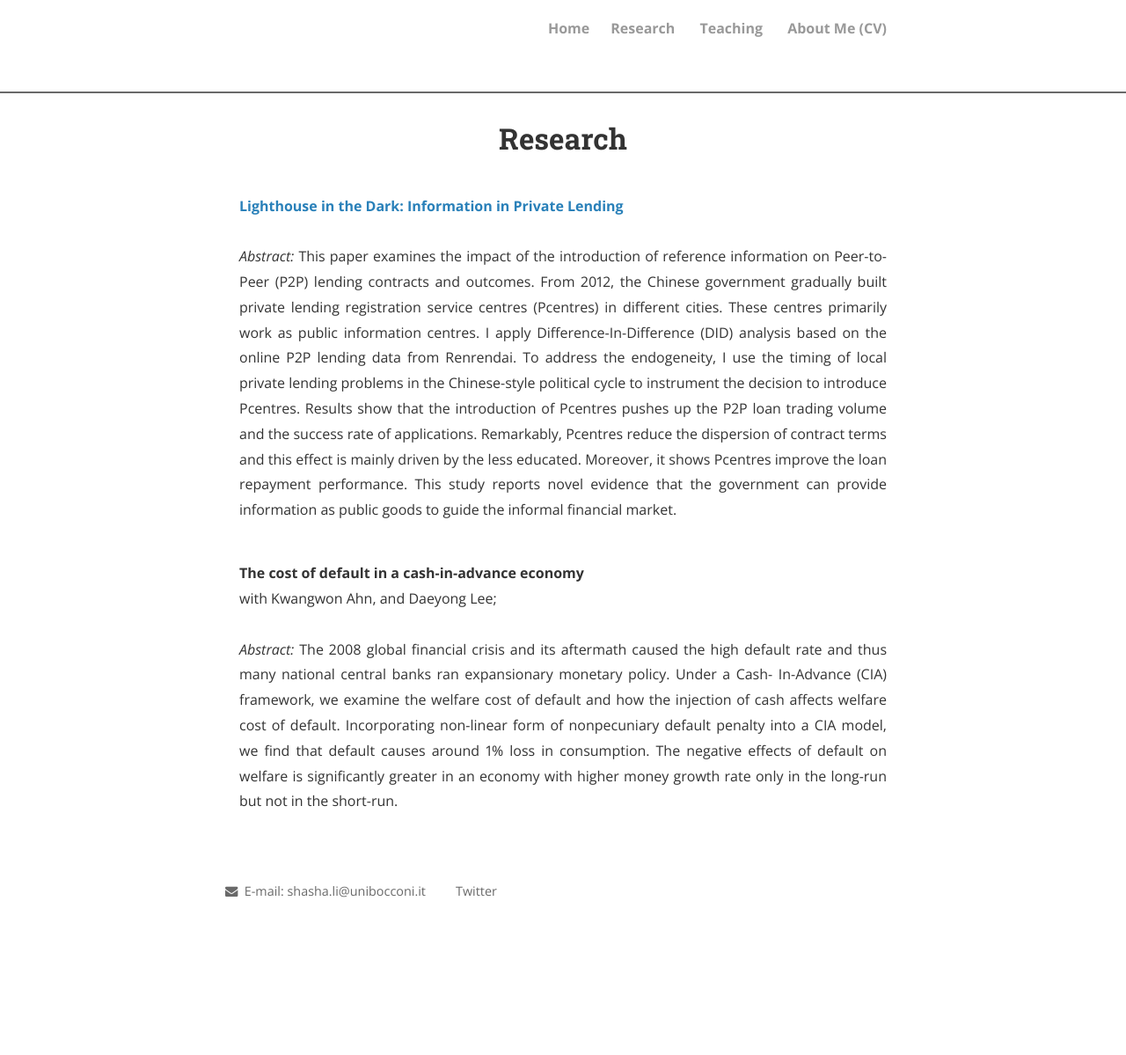
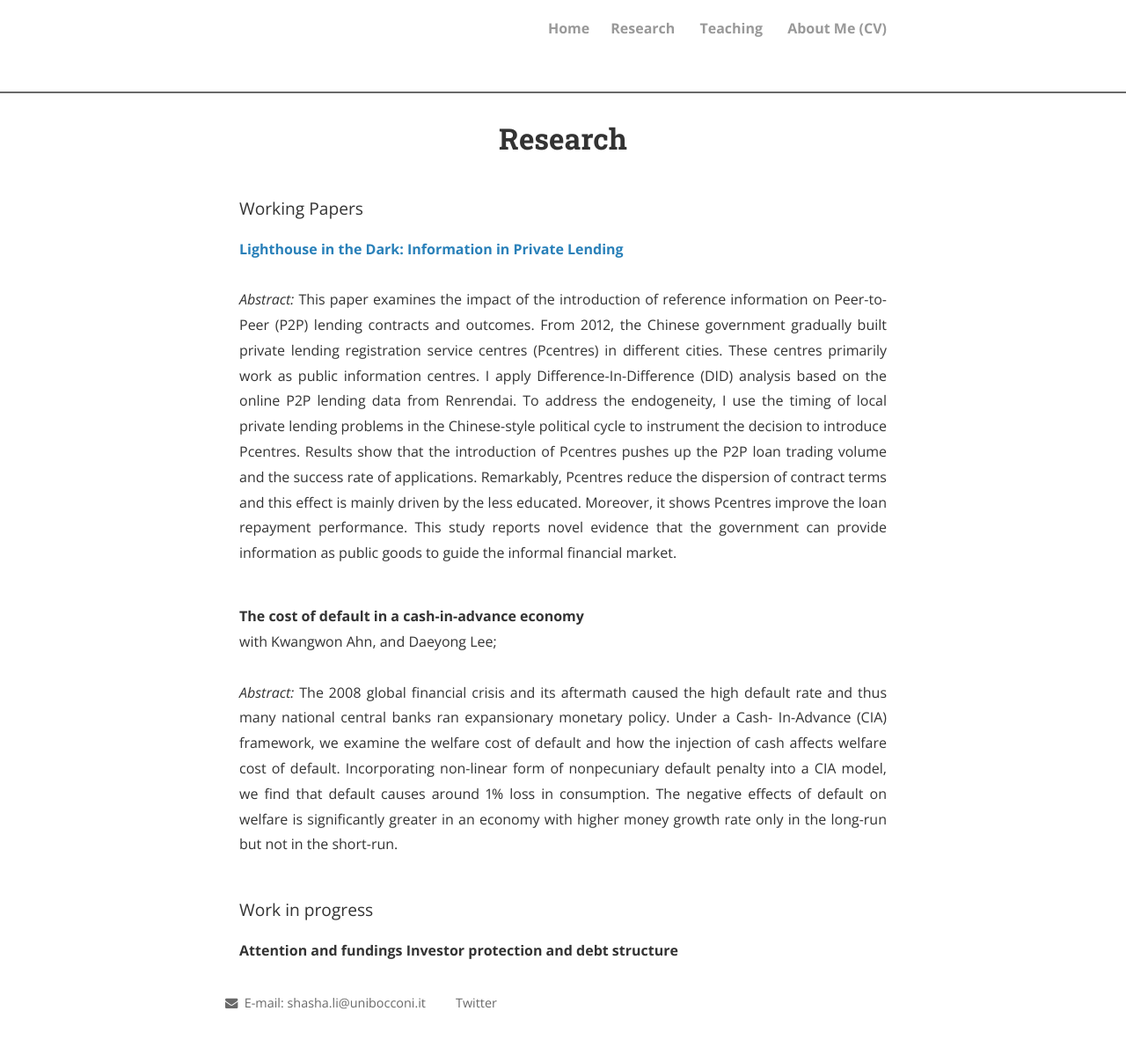
Before and after one commit to shasha-li/shasha-li.github.io, a Jekyll site: the page built from research.html, in a window 1280 px wide. Shown: the whole page at 88% size. Built offline with Jekyll 4.4.1, drawn with Linux system fonts in a browser that asks for light colours; nearby versions of some CDN libraries; comment, search, counter and statistics services are not loaded; a style sheet for code colours, icons or effects is not loaded; before the commit the page ends 1073 px from its top, so only the background shows below that.

Commit message:
Update research.html

```diff
--- a/research.html
+++ b/research.html
@@ -3,9 +3,12 @@ layout: page
 title: Research
 permalink: /research/
 ---
+<p><big>Working Papers</big></p>
+
 <strong><a href="https://shasha-li.github.io/content/P2P.pdf">Lighthouse in the Dark: Information in Private Lending</a></strong> <br><br>
 <p style="text-align:justify"><i>Abstract: </i>This paper examines the impact of the introduction of reference information on Peer-to-Peer (P2P) lending contracts and outcomes. From 2012, the Chinese government gradually built private lending registration service centres (Pcentres) in different cities. These centres primarily work as public information centres. I apply Difference-In-Difference (DID) analysis based on the online P2P lending data from Renrendai. To address the endogeneity, I use the timing of local private lending problems in the Chinese-style political cycle to instrument the decision to introduce Pcentres. Results show that the introduction of Pcentres pushes up the P2P loan trading volume and the success rate of applications. Remarkably, Pcentres reduce the dispersion of contract terms and this effect is mainly driven by the less educated. Moreover, it shows Pcentres improve the loan repayment performance. This study reports novel evidence that the government can provide information as public goods to guide the informal financial market.</p>
 <br>
+
 <strong>The cost of default in a cash-in-advance economy</strong><br>with Kwangwon Ahn, and Daeyong Lee;<br><br>
 <p style="text-align:justify"><i>Abstract: </i>The 2008 global financial crisis and its aftermath caused the high default rate and
 thus many national central banks ran expansionary monetary policy. Under a Cash-
@@ -14,3 +17,7 @@ injection of cash affects welfare cost of default. Incorporating non-linear form
 default penalty into a CIA model, we find that default causes around 1% loss
 in consumption. The negative effects of default on welfare is significantly greater in an
 economy with higher money growth rate only in the long-run but not in the short-run.</p><br>
+
+<p><big>Work in progress</big></p>
+<strong>Attention and fundings</strong>
+<strong>Investor protection and debt structure</strong>
```
